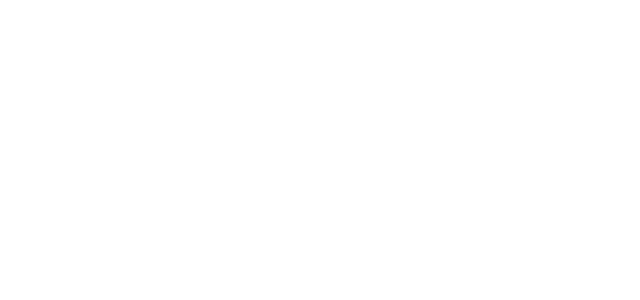
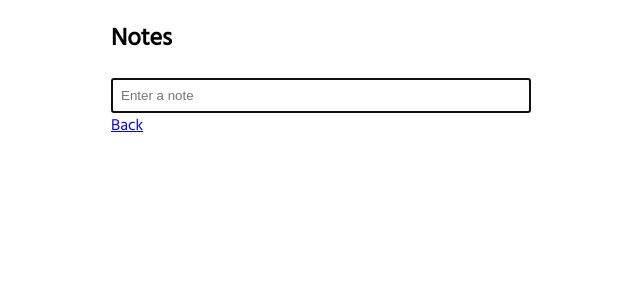
Before and after one commit to mfisher91/AngularToDoApp, an Angular app: page /notes in a window 1280 px wide. Before the commit this address led to /. Shown: the top 300 px of the page, without its empty margins (304-944 px from the left). Built offline with nearby package versions, Linux system fonts and the light colour scheme.

Commit message:
Added notes route

```diff
--- a/src/app/app-routing.module.ts
+++ b/src/app/app-routing.module.ts
@@ -3,6 +3,7 @@
 
 import { ToDoComponent } from './todo/to-do.component';
 import { HomeComponent } from './home/home.component';
+import { NotesComponent } from './notes/notes.component';
 
 
 const routes: Routes = [
@@ -13,6 +14,10 @@
   {
     path: '',
     component: HomeComponent
+  },
+  {
+    path: 'notes',
+    component: NotesComponent
   }
 ];
 
--- a/src/app/app.module.ts
+++ b/src/app/app.module.ts
@@ -6,12 +6,14 @@
 import { ToDoComponent } from './todo/to-do.component';
 import { HomeComponent } from './home/home.component';
 import { AppComponent } from './app.component';
+import { NotesComponent } from './notes/notes.component';
 
 @NgModule({
   declarations: [
     HomeComponent,
     ToDoComponent,
-    AppComponent
+    AppComponent,
+    NotesComponent
   ],
   imports: [
     BrowserModule,
--- a/src/app/home/home.css
+++ b/src/app/home/home.css
@@ -16,4 +16,6 @@
     width: 100%;
     padding: 8px 32px;
     font-size: 22px;
+    float: left;
+    margin: 8px 0;
 }
--- a/src/app/home/home.html
+++ b/src/app/home/home.html
@@ -1,3 +1,4 @@
 <section>
     <a href="/todo">To Do</a>
+    <a href="/notes">Notes</a>
 </section>
--- /dev/null
+++ b/src/app/notes/note.service.ts
@@ -0,0 +1,29 @@
+import { Injectable } from '@angular/core';
+import { Note } from './note';
+import { ToDo } from '../todo/to-do';
+
+@Injectable({
+    providedIn: 'root'
+  })
+  export class NoteService {
+    lastId: number = 0;
+    notes: Note[] = [];
+
+    constructor() {};
+
+    addNote(note: Note): NoteService {
+        if(!note.id) note.id = ++this.lastId;
+        note.dateCreated = new Date();
+        this.notes.push(note);
+        return this;
+    }
+
+    deleteNoteById(id: number): NoteService {
+        this.notes = this.notes.filter(note => note.id !== id);
+        return this;
+    }
+
+    getAllNotes(): Note[] {
+        return this.notes;
+    }
+  };
--- /dev/null
+++ b/src/app/notes/note.ts
@@ -0,0 +1,9 @@
+export class Note {
+    id: number;
+    text: string = '';
+    dateCreated: Date;
+
+    constructor(values: Object = {}) {
+        Object.assign(this, values);
+    }
+}
--- /dev/null
+++ b/src/app/notes/notes.component.ts
@@ -0,0 +1,28 @@
+import { Component } from '@angular/core';
+import { Note } from './note';
+import { NoteService } from './note.service';
+
+@Component({
+  selector: 'app-root',
+  templateUrl: './notes.html',
+  styleUrls: ['./notes.css']
+})
+export class NotesComponent {
+    newNote: Note = new Note();
+
+    constructor(private noteService: NoteService) {}
+
+    addNote() {
+        this.noteService.addNote(this.newNote);
+        this.newNote = new Note();
+    }
+
+    removeNote(note) {
+        this.noteService.deleteNoteById(note.id);
+    }
+
+    get notes() {
+        return this.noteService.getAllNotes();
+        return [];
+    }
+}
--- /dev/null
+++ b/src/app/notes/notes.css
@@ -0,0 +1,5 @@
+.notes-container {
+    font-family: 'Hind', sans-serif;
+    width: 450px;
+    margin: 0 auto;
+}
--- /dev/null
+++ b/src/app/notes/notes.html
@@ -0,0 +1,16 @@
+<section class="notes-container">
+    <header class="header">
+        <h1>Notes</h1>
+        <input class="text-input" placeholder="Enter a note" autofocus="" [(ngModel)]="newNote.text" (keyup.enter)="addNote()" />
+    </header>
+    <section class="main" *ngIf="notes.length > 0">
+        <div *ngFor="let note of notes" class="note-list">
+            <div class="view">
+                <p>{{note.text}}</p>
+                <button class="destroy" (click)="removeNote(note)">X</button>
+                <span class="date">{{note.dateCreated}}</span>
+            </div>
+        </div>
+    </section>
+    <a href="/">Back</a>
+</section>
--- a/src/app/todo/to-do.component.css
+++ b/src/app/todo/to-do.component.css
@@ -2,11 +2,6 @@
     font-family: 'Hind', sans-serif;
     width: 450px;
     margin: 0 auto;
-}
-
-.new-todo {
-    padding: 8px;
-    width: 400px;
 }
 
 .todo-list {
@@ -14,37 +9,8 @@
     width: 100%;
 }
 
-.view {
-    position: relative;
-    min-height: 52px;
-    border-bottom: 1px solid grey;
-}
-
 .view input {
     margin-right: 8px;
-}
-
-.todo-date {
-    bottom: 0;
-    right: 0;
-    position: absolute;
-    font-size: 12px;
-}
-
-button {
-    border: none;
-    padding: 8px;
-    border-radius: 5px;
-}
-
-button:hover {
-    cursor: pointer;
-}
-
-.destroy {
-    background: red;
-    color: white;
-    float: right;
 }
 
 .options {
--- a/src/app/todo/to-do.html
+++ b/src/app/todo/to-do.html
@@ -1,7 +1,7 @@
 <section class="todoapp">
   <header class="header">
     <h1>To Dos</h1>
-    <input class="new-todo" placeholder="What needs to be done?" autofocus="" [(ngModel)]="newTodo.title" (keyup.enter)="addToDo()">
+    <input class="text-input" placeholder="What needs to be done?" autofocus="" [(ngModel)]="newTodo.title" (keyup.enter)="addToDo()">
   </header>
   <div class="options">
     <button class="with-border" [class.selected]="display === 'all'" (click)="showAll()">All</button>
@@ -20,7 +20,7 @@
         <input class="toggle" type="checkbox" (click)="toggleToDoComplete(todo)" [checked]="todo.complete">
         <label>{{todo.title}}</label>
         <button class="destroy" (click)="removeToDo(todo)">X</button>
-        <span class="todo-date">{{todo.dateCreated}}</span>
+        <span class="date">{{todo.dateCreated}}</span>
       </div>
     </div>
   </section>
@@ -30,7 +30,7 @@
         <input class="toggle" type="checkbox" (click)="toggleToDoComplete(todo)" [checked]="todo.complete">
         <label>{{todo.title}}</label>
         <button class="destroy" (click)="removeToDo(todo)">X</button>
-        <span class="todo-date">{{todo.dateCreated}}</span>
+        <span class="date">{{todo.dateCreated}}</span>
       </div>
     </div>
   </section>
@@ -40,11 +40,12 @@
         <input class="toggle" type="checkbox" (click)="toggleToDoComplete(todo)" [checked]="todo.complete">
         <label>{{todo.title}}</label>
         <button class="destroy" (click)="removeToDo(todo)">X</button>
-        <span class="todo-date">{{todo.dateCreated}}</span>
+        <span class="date">{{todo.dateCreated}}</span>
       </div>
     </div>
   </section>
   <footer class="footer" *ngIf="toDos.length > 0">
     <span class="todo-count"><strong>{{remainingToDoCount}}</strong> {{toDos.length == 1 ? 'item' : 'items'}} left</span>
   </footer>
+  <a href="/">Back</a>
 </section>
--- a/src/styles.css
+++ b/src/styles.css
@@ -1,2 +1,36 @@
 /* You can add global styles to this file, and also import other style files */
 @import url('https://fonts.googleapis.com/css2?family=Hind&display=swap');
+
+.view {
+    position: relative;
+    min-height: 52px;
+    border-bottom: 1px solid grey;
+}
+
+.date {
+    bottom: 0;
+    right: 0;
+    position: absolute;
+    font-size: 12px;
+}
+
+button {
+    border: none;
+    padding: 8px;
+    border-radius: 5px;
+}
+
+button:hover {
+    cursor: pointer;
+}
+
+.destroy {
+    background: red;
+    color: white;
+    float: right;
+}
+
+.text-input {
+    padding: 8px;
+    width: 400px;
+}
```
